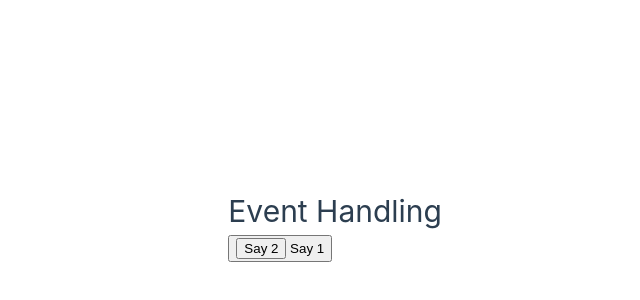
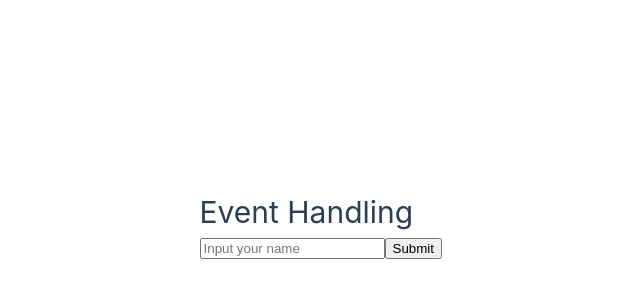
Before and after one commit to phucthor/vuejs-training, a Vue app in the folder 01-first-project/: page / in a window 1280 px wide. Shown: the part 176-476 px from the top of the page, without its empty margins (198-838 px from the left). Built offline with nearby package versions, Linux system fonts and the light colour scheme.

Commit message:
Key modifier

```diff
--- a/01-first-project/src/App.vue
+++ b/01-first-project/src/App.vue
@@ -21,16 +21,7 @@ const submit = () => {
 <template>
   <div>
     <h1>Event Handling</h1>
-    <!-- <button @click="sayHi1">
-      <button @click.stop="sayHi2">Say 2</button>
-      Say 1
-    </button> -->
-    <button @click.self="sayHi1">
-      <button @click.self="sayHi2">Say 2</button>
-      Say 1
-    </button>
-    <!-- <form @submit.prevent.stop="submit">
-      <button type="submit">Submit</button>
-    </form> -->
+    <input @keyup.enter.alt="submit" placeholder="Input your name">
+    <button @click.shift="submit">Submit</button>
   </div>
 </template>
```
